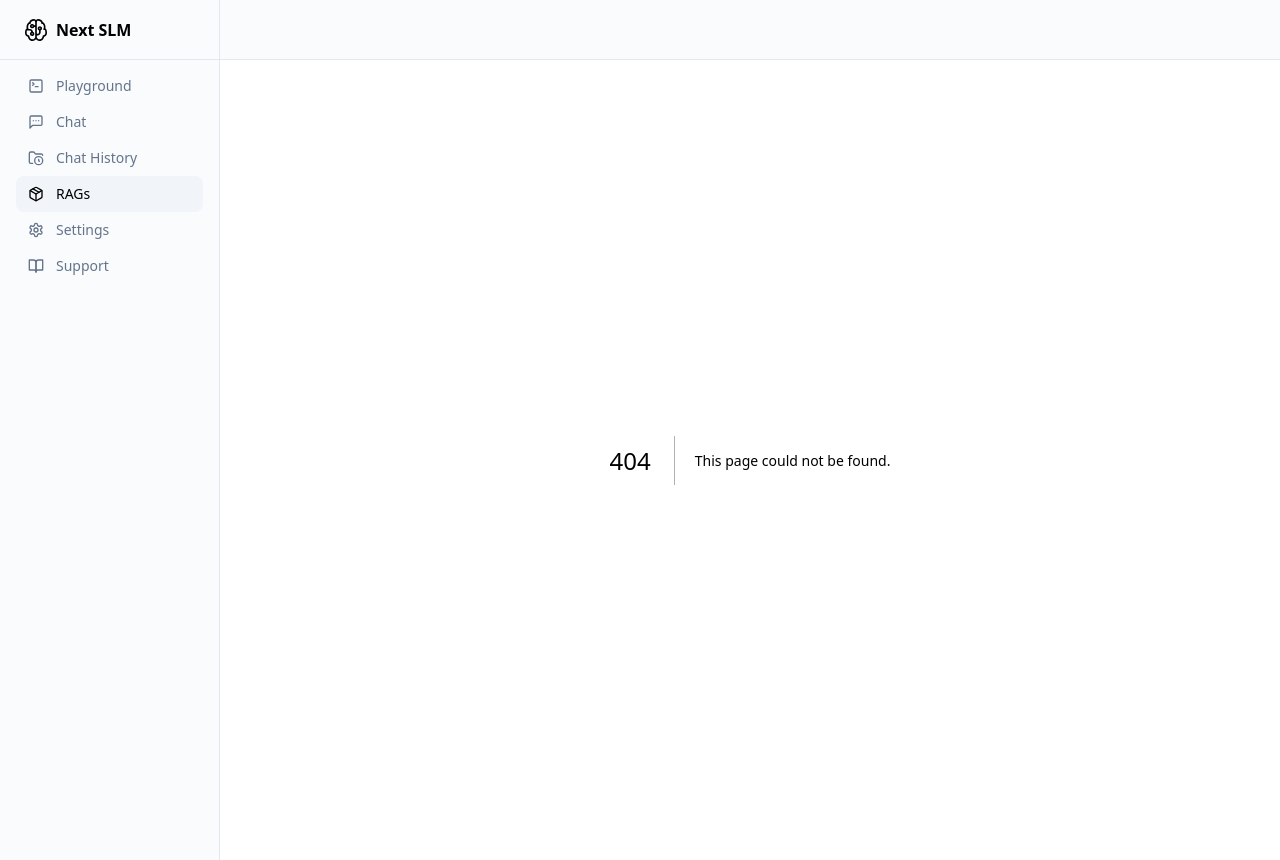
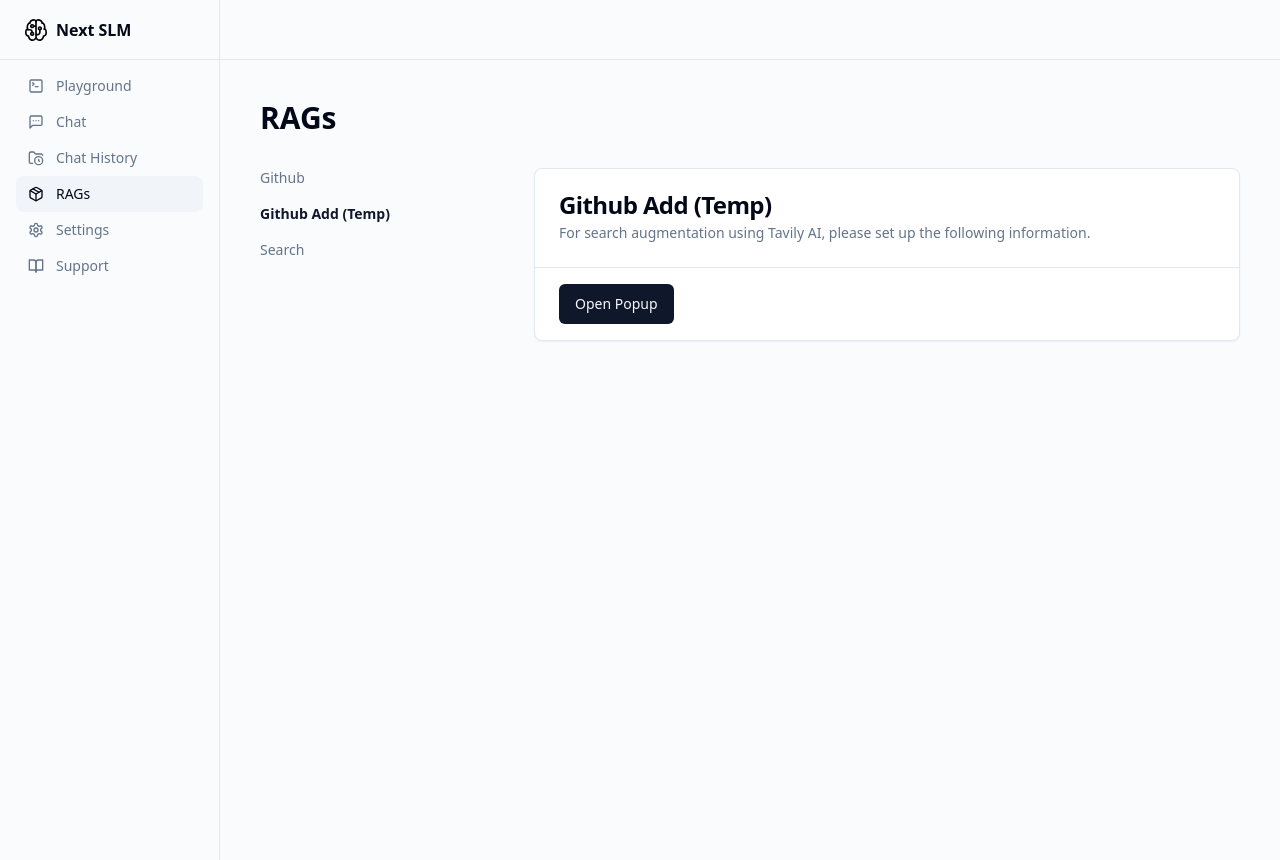
Before and after one commit to PUREUMYI/next-slm-ux-playground, a Next.js app: page /rags/githubadd in a window 1280 px wide. Before the commit this address had no page. Built offline with nearby package versions, Linux system fonts and the light colour scheme.

Commit message:
* GithubAdd Component initial commit

```diff
--- /dev/null
+++ b/src/components/rags/GithubAdd.tsx
@@ -0,0 +1,3 @@
+export const GithubAdd = ({}) => {
+  return <h1>Hello World!!!</h1>;
+};
--- /dev/null
+++ b/src/pages/rags/githubadd.tsx
@@ -0,0 +1,61 @@
+import { GithubAdd } from "@/components/rags/GithubAdd";
+import { Button } from "@/components/ui/button";
+import {
+  Card,
+  CardDescription,
+  CardFooter,
+  CardHeader,
+  CardTitle,
+} from "@/components/ui/card";
+import { Dialog, DialogContent, DialogTrigger } from "@/components/ui/dialog";
+import Link from "next/link";
+
+const GeneralPage = () => {
+  return (
+    <div className="flex min-h-screen w-full flex-col">
+      <main className="flex min-h-[calc(100vh_-_theme(spacing.16))] flex-1 flex-col gap-4 bg-muted/40 p-4 md:gap-8 md:p-10">
+        <div className="mx-auto grid w-full max-w-6xl gap-2">
+          <h1 className="text-3xl font-semibold">RAGs</h1>
+        </div>
+        <div className="mx-auto grid w-full max-w-6xl items-start gap-6 md:grid-cols-[180px_1fr] lg:grid-cols-[250px_1fr]">
+          <nav
+            className="grid gap-4 text-sm text-muted-foreground"
+            x-chunk="dashboard-04-chunk-0"
+          >
+            <Link href="/underconstruction">Github</Link>
+            <Link href="#" className="font-semibold text-primary">
+              Github Add (Temp)
+            </Link>
+            <Link href="/rags/search">Search</Link>
+          </nav>
+          <div className="grid gap-6">
+            <Card x-chunk="dashboard-04-chunk-1">
+              <CardHeader>
+                <CardTitle>Github Add (Temp)</CardTitle>
+                <CardDescription>
+                  For search augmentation using Tavily AI, please set up the
+                  following information.
+                </CardDescription>
+              </CardHeader>
+
+              <CardFooter className="border-t px-6 py-4">
+                <Dialog>
+                  <DialogTrigger asChild>
+                    <Button>Open Popup</Button>
+                  </DialogTrigger>
+                  <DialogContent className="max-w-[1000px]">
+                    {/* GithubAdd Component안에서 작업진행 */}
+                    <GithubAdd />
+                    {/* GithubAdd Component안에서 작업진행 */}
+                  </DialogContent>
+                </Dialog>
+              </CardFooter>
+            </Card>
+          </div>
+        </div>
+      </main>
+    </div>
+  );
+};
+
+export default GeneralPage;
--- a/src/pages/rags/search.tsx
+++ b/src/pages/rags/search.tsx
@@ -30,6 +30,7 @@ const GeneralPage = () => {
             x-chunk="dashboard-04-chunk-0"
           >
             <Link href="/underconstruction">Github</Link>
+            <Link href="/rags/githubadd">Github Add (Temp)</Link>
             <Link href="#" className="font-semibold text-primary">
               Search
             </Link>
```
